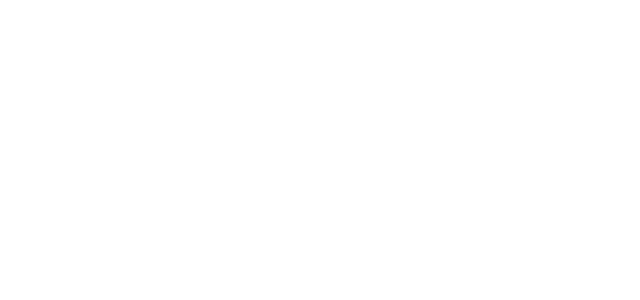
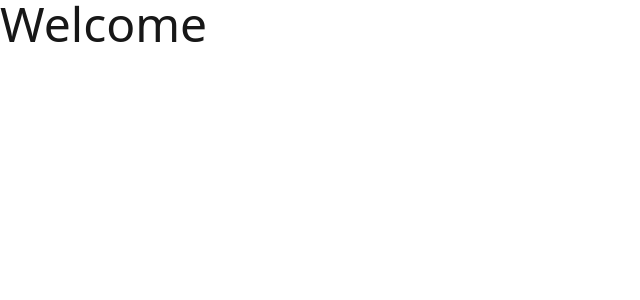
Before and after one commit to HolyNamesAcademy/Projects-II-25-26, a Next.js app in the folder frontend/: page / in a window 1280 px wide. Shown: the top 300 px of the page, without its empty margins (0-640 px from the left). Built offline with nearby package versions, Linux system fonts and the light colour scheme.

Commit message:
Fix primary button

```diff
--- a/frontend/src/app/demo/page.tsx
+++ b/frontend/src/app/demo/page.tsx
@@ -27,7 +27,7 @@ export default function Home() {
         </ol>
 
         <div className="flex gap-4 items-center flex-col sm:flex-row">
-          <PrimaryButton text="🚀 API Demo" />
+          <PrimaryButton text="🚀 API Demo" href="/demo/api-demo" />
 
           <a
             className="rounded-full border border-solid border-black/[.08] dark:border-white/[.145] transition-colors flex items-center justify-center hover:bg-[#f2f2f2] dark:hover:bg-[#1a1a1a] hover:border-transparent font-medium text-sm sm:text-base h-10 sm:h-12 px-4 sm:px-5 w-full sm:w-auto md:w-[158px]"
--- a/frontend/src/app/page.tsx
+++ b/frontend/src/app/page.tsx
@@ -5,6 +5,9 @@ export default function Home() {
   return (
     <div>
       <main className="flex flex-col gap-[32px] row-start-2 items-center sm:items-start">
+        <h1 className="text-5xl">
+          Welcome
+        </h1>
       </main>
       <footer className="row-start-3 flex gap-[24px] flex-wrap items-center justify-center">
       </footer>
--- a/frontend/src/components/primaryButton.tsx
+++ b/frontend/src/components/primaryButton.tsx
@@ -1,8 +1,8 @@
-export default function PrimaryButton({ text }: { text: string }) {
+export default function PrimaryButton({ text, href }: { text: string, href: string }) {
   return (
     <a
       className="rounded-full border border-solid border-transparent transition-colors flex items-center justify-center bg-blue-600 text-white gap-2 hover:bg-blue-700 font-medium text-sm sm:text-base h-10 sm:h-12 px-4 sm:px-5 sm:w-auto"
-      href="/api-demo"
+      href={href}
     >
       {text}
     </a>
```
